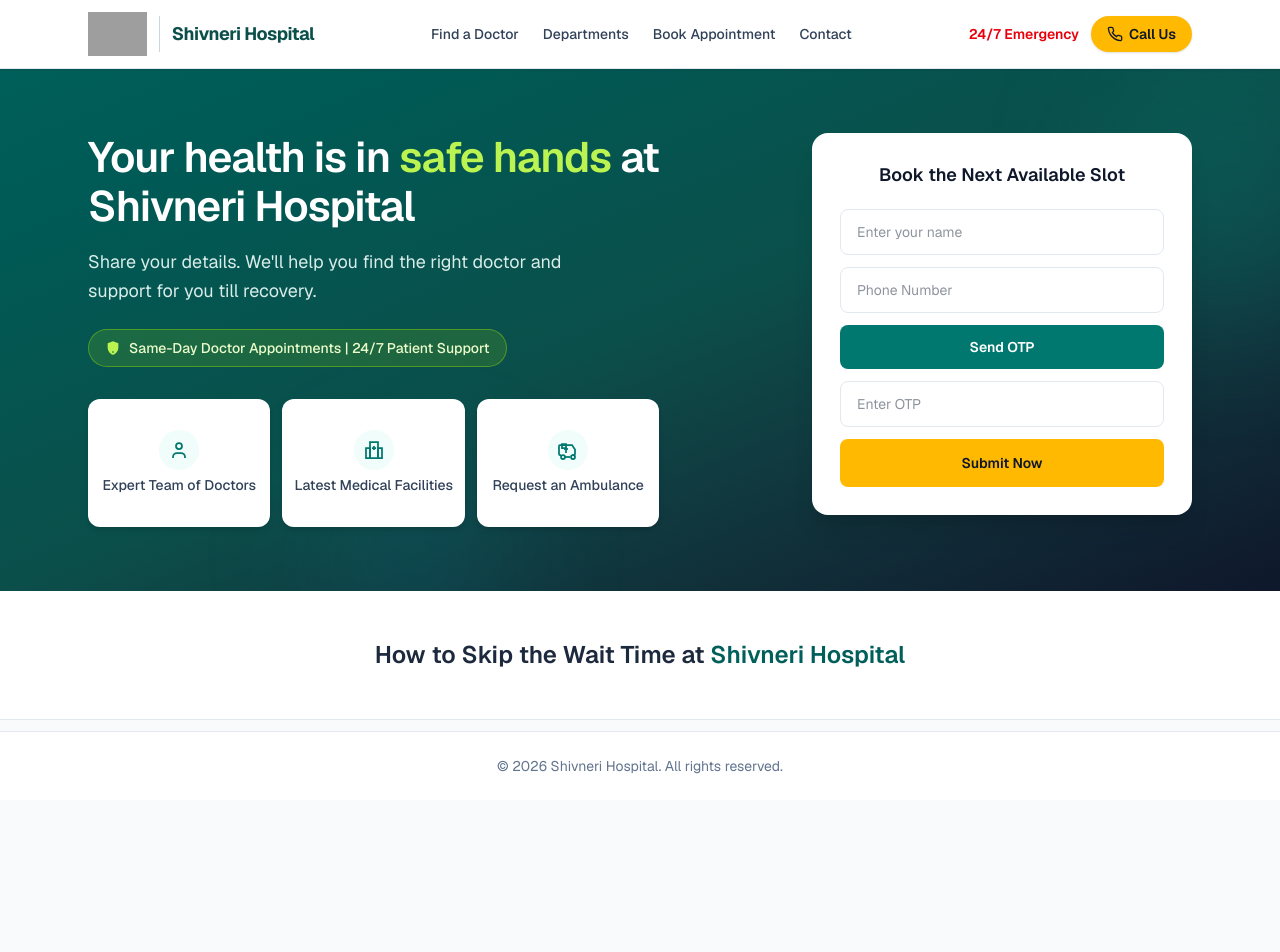
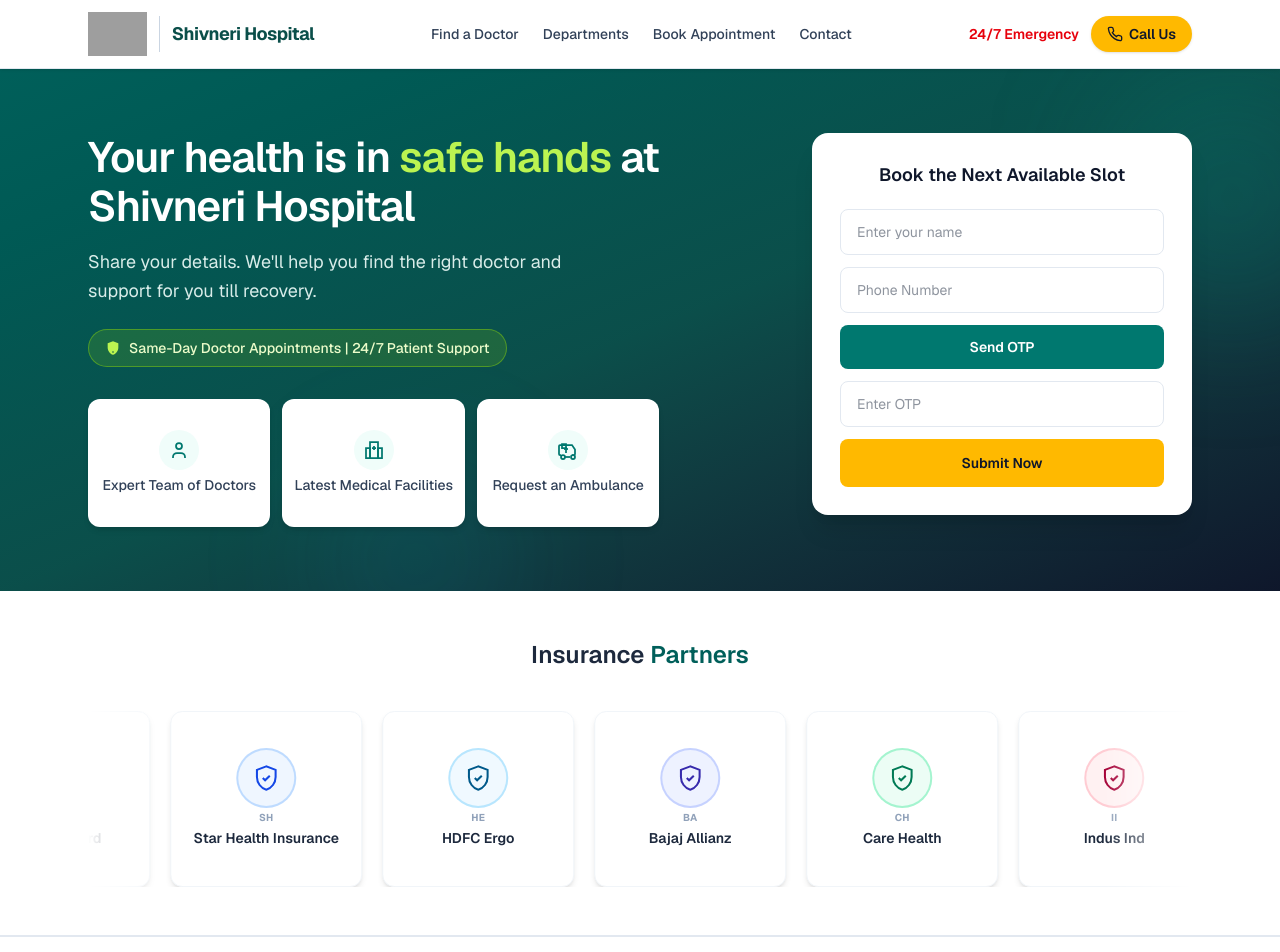
Before and after one commit to rp98nt/shivnerihospital, a Next.js app: page / in a window 1280 px wide. Shown: the top 952 px of the page. Before the commit the page ends 800 px from the top, so only its background shows below. Built offline with nearby package versions, Linux system fonts and the light colour scheme; grey boxes are pictures that could not be loaded.

Commit message:
feat(home): replace wait-time section with insurance partners carousel

```diff
--- a/app/globals.css
+++ b/app/globals.css
@@ -22,3 +22,45 @@ body {
   color: var(--foreground);
   font-family: var(--font-geist-sans), Arial, Helvetica, sans-serif;
 }
+
+@keyframes insurance-carousel-scroll {
+  from {
+    transform: translateX(0);
+  }
+  to {
+    transform: translateX(-50%);
+  }
+}
+
+.insurance-carousel-mask {
+  overflow: hidden;
+  mask-image: linear-gradient(
+    to right,
+    transparent,
+    black 8%,
+    black 92%,
+    transparent
+  );
+}
+
+.insurance-carousel-track {
+  animation: insurance-carousel-scroll 45s linear infinite;
+}
+
+.insurance-carousel-track:hover {
+  animation-play-state: paused;
+}
+
+@media (prefers-reduced-motion: reduce) {
+  .insurance-carousel-track {
+    animation: none;
+    flex-wrap: wrap;
+    width: 100%;
+    justify-content: center;
+  }
+
+  .insurance-carousel-mask {
+    mask-image: none;
+    overflow: visible;
+  }
+}
--- a/components/home-hero.tsx
+++ b/components/home-hero.tsx
@@ -1,5 +1,6 @@
 "use client";
 
+import { InsurancePartners } from "@/components/insurance-partners";
 import { FormEvent, useState, type ReactNode } from "react";
 
 export function HomeHero() {
@@ -106,14 +107,7 @@ export function HomeHero() {
         </div>
       </section>
 
-      <section className="border-b border-slate-200 bg-white py-10 sm:py-12">
-        <div className="mx-auto max-w-6xl px-4 text-center sm:px-6">
-          <h2 className="text-xl font-semibold text-slate-800 sm:text-2xl">
-            How to Skip the Wait Time at{" "}
-            <span className="text-teal-800">Shivneri Hospital</span>
-          </h2>
-        </div>
-      </section>
+      <InsurancePartners />
     </>
   );
 }
--- /dev/null
+++ b/components/insurance-partners.tsx
@@ -0,0 +1,83 @@
+"use client";
+
+type InsurancePartner = {
+  name: string;
+  abbr: string;
+  accent: string;
+  iconBg: string;
+};
+
+const PARTNERS: InsurancePartner[] = [
+  { name: "Aditya Birla", abbr: "AB", accent: "text-red-700", iconBg: "bg-red-50 ring-red-200" },
+  { name: "ICICI Lombard", abbr: "IL", accent: "text-orange-700", iconBg: "bg-orange-50 ring-orange-200" },
+  { name: "Star Health Insurance", abbr: "SH", accent: "text-blue-700", iconBg: "bg-blue-50 ring-blue-200" },
+  { name: "HDFC Ergo", abbr: "HE", accent: "text-sky-800", iconBg: "bg-sky-50 ring-sky-200" },
+  { name: "Bajaj Allianz", abbr: "BA", accent: "text-indigo-800", iconBg: "bg-indigo-50 ring-indigo-200" },
+  { name: "Care Health", abbr: "CH", accent: "text-emerald-700", iconBg: "bg-emerald-50 ring-emerald-200" },
+  { name: "Indus Ind", abbr: "II", accent: "text-rose-800", iconBg: "bg-rose-50 ring-rose-200" },
+  { name: "Niva Bupa", abbr: "NB", accent: "text-teal-700", iconBg: "bg-teal-50 ring-teal-200" },
+  { name: "Tata AIG", abbr: "TA", accent: "text-blue-800", iconBg: "bg-blue-50 ring-blue-200" },
+  { name: "SBI General", abbr: "SG", accent: "text-cyan-800", iconBg: "bg-cyan-50 ring-cyan-200" },
+  { name: "Zurich Kotak", abbr: "ZK", accent: "text-red-800", iconBg: "bg-red-50 ring-red-200" },
+  { name: "Manipal Cigna", abbr: "MC", accent: "text-green-700", iconBg: "bg-green-50 ring-green-200" },
+  { name: "Liberty General", abbr: "LG", accent: "text-amber-800", iconBg: "bg-amber-50 ring-amber-200" },
+];
+
+export function InsurancePartners() {
+  const carouselItems = [...PARTNERS, ...PARTNERS];
+
+  return (
+    <section className="border-b border-slate-200 bg-white py-10 sm:py-12">
+      <div className="mx-auto max-w-6xl px-4 sm:px-6">
+        <h2 className="text-center text-xl font-semibold text-slate-800 sm:text-2xl">
+          Insurance <span className="text-teal-800">Partners</span>
+        </h2>
+
+        <div className="insurance-carousel-mask relative mt-8 sm:mt-10">
+          <div className="insurance-carousel-track flex w-max gap-4 sm:gap-5">
+            {carouselItems.map((partner, index) => (
+              <InsurancePartnerCard
+                key={`${partner.name}-${index}`}
+                partner={partner}
+              />
+            ))}
+          </div>
+        </div>
+      </div>
+    </section>
+  );
+}
+
+function InsurancePartnerCard({ partner }: { partner: InsurancePartner }) {
+  return (
+    <article className="group flex h-40 w-44 shrink-0 flex-col items-center justify-center rounded-xl border border-slate-100 bg-white px-4 py-5 shadow-md transition duration-300 hover:-translate-y-1.5 hover:shadow-xl sm:h-44 sm:w-48">
+      <div
+        className={`flex h-14 w-14 items-center justify-center rounded-full ring-2 ${partner.iconBg}`}
+      >
+        <InsuranceShieldIcon className={`h-7 w-7 ${partner.accent}`} />
+      </div>
+      <p className="mt-1 text-[10px] font-bold uppercase tracking-wide text-slate-400">
+        {partner.abbr}
+      </p>
+      <p className="mt-1 px-1 text-center text-sm font-semibold leading-snug text-slate-800">
+        {partner.name}
+      </p>
+    </article>
+  );
+}
+
+function InsuranceShieldIcon({ className }: { className?: string }) {
+  return (
+    <svg
+      className={className}
+      viewBox="0 0 24 24"
+      fill="none"
+      stroke="currentColor"
+      strokeWidth="1.75"
+      aria-hidden
+    >
+      <path d="M12 2 4 5v6.09c0 5.05 3.41 9.76 8 10.91 4.59-1.15 8-5.86 8-10.91V5l-8-3z" />
+      <path d="M9 12l2 2 4-4" />
+    </svg>
+  );
+}
```
